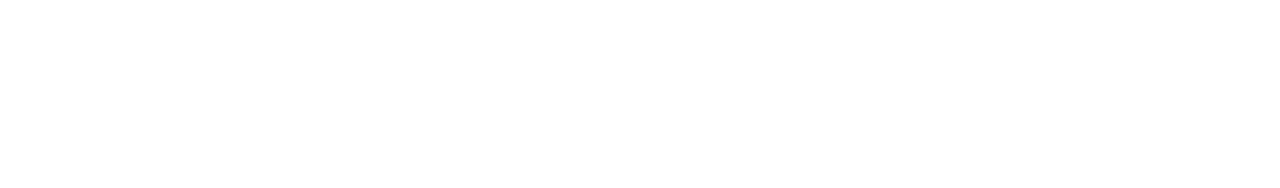
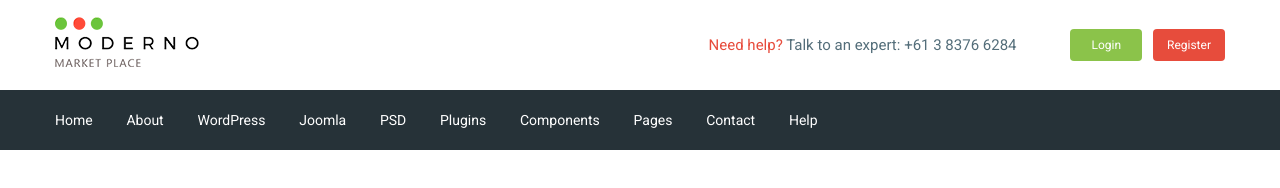
Before and after one commit to dack777/moderno, a website: page app/index.html in a window 1280 px wide. Drawn offline with nearby package versions, Linux system fonts and the light colour scheme; files that its build step writes are made by us from their sources.

Commit message:
added header

```diff
--- a/app/index.html
+++ b/app/index.html
@@ -6,11 +6,77 @@
    <meta http-equiv="X-UA-Compatible" content="IE=edge">
    <meta name="viewport" content="width=device-width, initial-scale=1.0">
    <title>Document</title>
+   <link href="https://fonts.googleapis.com/css2?family=Roboto:wght@400;500;700&display=swap" rel="stylesheet">
    <link rel="stylesheet" href="css/libs.min.css">
    <link rel="stylesheet" href="css/style.min.css">
 </head>
 
 <body>
+
+   <header class="header">
+      <div class="header__top">
+         <div class="container">
+            <div class="header__top-inner">
+               <div class="header__logo">
+                  <a href="#">
+                     <img src="images/logo.png" alt="logo">
+                  </a>
+               </div>
+               <div class="header__text">
+                  <a href="#">
+                     <span>Need help?</span>
+                  </a>
+                  Talk to an expert:
+                  <a class="header__phone" href="tel:61383766284">+61 3 8376 6284</a>
+               </div>
+               <div class="header__box">
+                  <a href="#" class="basket"></a>
+                  <a href="#" class="header__btn header__btn-login">Login</a>
+                  <a href="#" class="header__btn header__btn-register">Register</a>
+               </div>
+            </div>
+         </div>
+      </div>
+
+      <div class="header__menu">
+         <div class="container">
+            <nav class="menu">
+               <ul class="menu__list">
+                  <li>
+                     <a href="#">Home</a>
+                  </li>
+                  <li>
+                     <a href="#">About</a>
+                  </li>
+                  <li>
+                     <a href="#">WordPress</a>
+                  </li>
+                  <li>
+                     <a href="#">Joomla</a>
+                  </li>
+                  <li>
+                     <a href="#">PSD</a>
+                  </li>
+                  <li>
+                     <a href="#">Plugins</a>
+                  </li>
+                  <li>
+                     <a href="#">Components</a>
+                  </li>
+                  <li>
+                     <a href="#">Pages</a>
+                  </li>
+                  <li>
+                     <a href="#">Contact</a>
+                  </li>
+                  <li>
+                     <a href="#">Help</a>
+                  </li>
+               </ul>
+            </nav>
+         </div>
+      </div>
+   </header>
 
    <script src="https://ajax.googleapis.com/ajax/libs/jquery/3.6.1/jquery.min.js"></script>
    <script type="text/javascript" src="js/libs.min.js"></script>
--- /dev/null
+++ b/app/scss/_global.scss
@@ -0,0 +1,31 @@
+html {
+   box-sizing: border-box;
+}
+*,
+*::before,
+*::after {
+   box-sizing: inherit;
+}
+a {
+   display: inline-block;
+   text-decoration: none;
+   color: $text;
+}
+ul,
+li {
+   margin: 0;
+   padding: 0;
+   list-style: none;
+}
+body {
+   font-family: "Roboto", sans-serif;
+   font-weight: 400;
+   font-size: 15px;
+   line-height: 24px;
+   color: $text;
+}
+.container {
+   max-width: 1200px;
+   margin: 0 auto;
+   padding: 0 15px;
+}
--- /dev/null
+++ b/app/scss/_vars.scss
@@ -0,0 +1,4 @@
+$text: #546e7a;
+$red: #e74c3c;
+$green: #8bc34a;
+$bg: #263238;
--- a/app/scss/style.scss
+++ b/app/scss/style.scss
@@ -1,8 +1,65 @@
-html {
-   box-sizing: border-box;
+@import "vars";
+@import "global";
+@import "fonts";
+
+//Стилизация блока header и nav menu
+.header {
+   &__box {
+   }
+   &__btn {
+      padding: 4px;
+      width: 72px;
+      border-radius: 4px;
+      text-align: center;
+      color: #fff;
+      font-size: 12px;
+      &-login {
+         background-color: $green;
+      }
+      &-register {
+         background-color: $red;
+         margin-left: 7px;
+      }
+   }
+   &__logo {
+   }
+   &__menu {
+      background-color: $bg;
+   }
+   &__phone {
+   }
+   &__text {
+      margin-left: auto;
+      margin-right: 50px;
+      span {
+         color: $red;
+      }
+   }
+   &__top {
+   }
+   &__top-inner {
+      display: flex;
+      justify-content: space-between;
+      height: 90px;
+      align-items: center;
+   }
 }
-*,
-*::before,
-*::after {
-   box-sizing: inherit;
+.basket {
 }
+.menu {
+   display: flex;
+   align-items: center;
+   height: 60px;
+   &__list {
+      li {
+         display: inline-block;
+         & + li {
+            margin-left: 30px;
+         }
+      }
+      a {
+         color: #fff;
+         font-size: 14px;
+      }
+   }
+}
--- a/gulpfile.js
+++ b/gulpfile.js
@@ -8,7 +8,7 @@ let gulp = require('gulp'),
    cssmin = require('gulp-cssmin');
 
 gulp.task('sass', function () {
-   return gulp.src('app/scss/style.scss')
+   return gulp.src('app/scss/**/*.scss')
       .pipe(sass({ outputStyle: 'compressed' }))
       .pipe(rename({ suffix: '.min' }))
       .pipe(autoprefixer({
```
Also changed, not shown: app/fonts/Roboto-Bold.ttf (added), app/fonts/Roboto-Medium.ttf (added), app/fonts/Roboto-Regular.ttf (added), app/images/logo.png (added), app/scss/_fonts.scss (added).
